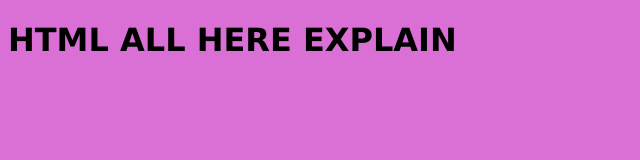
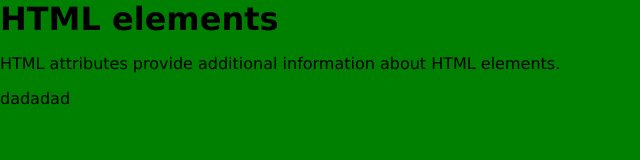
Before and after one commit to developernurhuda/html-all, a plain HTML site: page index.html in a window 1280 px wide. Shown: the whole page, without its empty margins (0-640 px from the left). Drawn offline with Linux system fonts and the light colour scheme.

Commit message:
add more

```diff
--- a/index.html
+++ b/index.html
@@ -1,23 +1,23 @@
 <!DOCTYPE html>
 <html lang="en">
+
 <head>
     <meta charset="UTF-8">
     <meta http-equiv="X-UA-Compatible" content="IE=edge">
     <meta name="viewport" content="width=device-width, initial-scale=1.0">
-    <title>Document</title>
+    <title> HTML ALL EXPLAIN HERE </title>
     <link rel="stylesheet" href="style.css">
 </head>
+
 <body>
-    <h1> HTML ALL HERE EXPLAIN </h1>
 
+    <h1> HTML elements </h1>
+    <p>HTML attributes provide additional information about HTML elements.</p>
 
-
-
-
-
-
+dadadad
 
 
 
 </body>
+
 </html>
--- a/style.css
+++ b/style.css
@@ -1,4 +1,9 @@
 body {
-    background-color: orchid;
-    font-family: 'Lucida Sans', 'Lucida Sans Regular', 'Lucida Grande', 'Lucida Sans Unicode', Geneva, Verdana, sans-serif;
+    background-color: green;
+    margin: 0;
+    padding: 0;
+    font-family: 'verdana', 'arial';
 }
+h1 {
+    margin: 0;
+}
```
